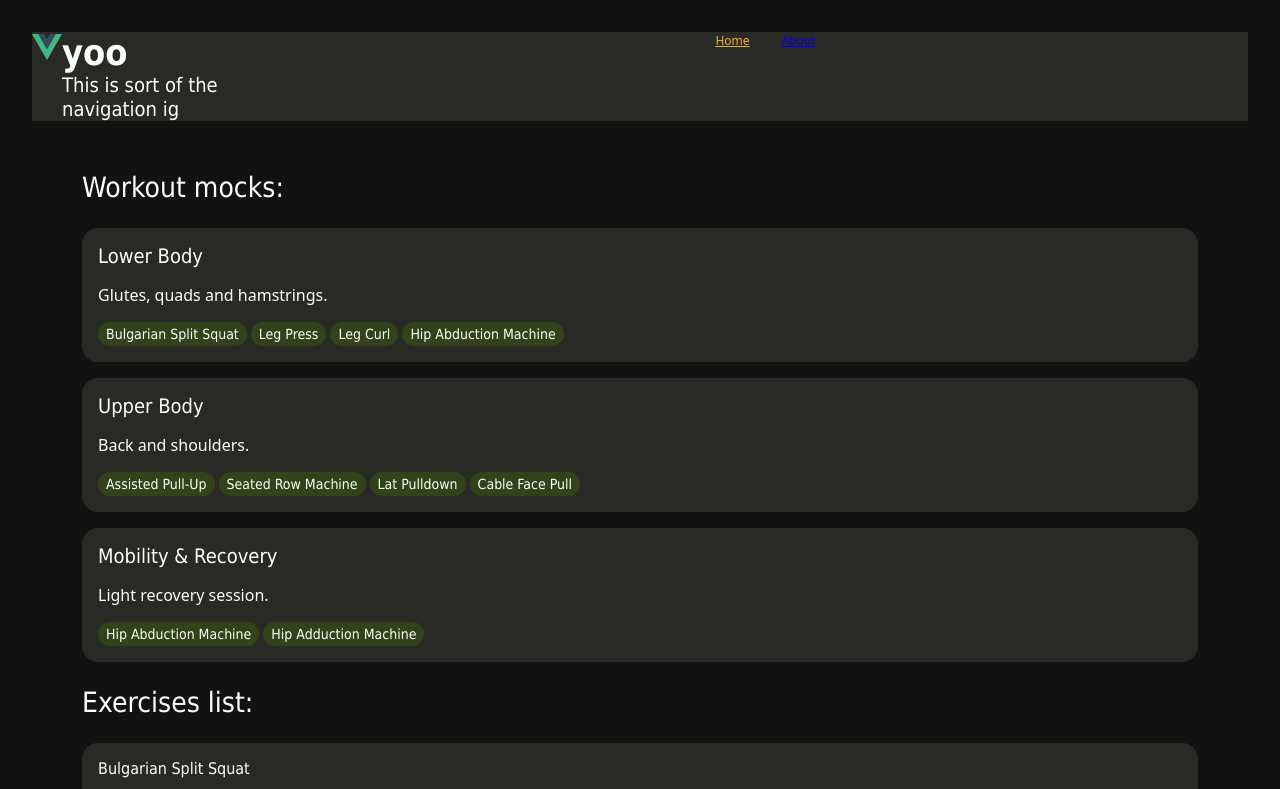
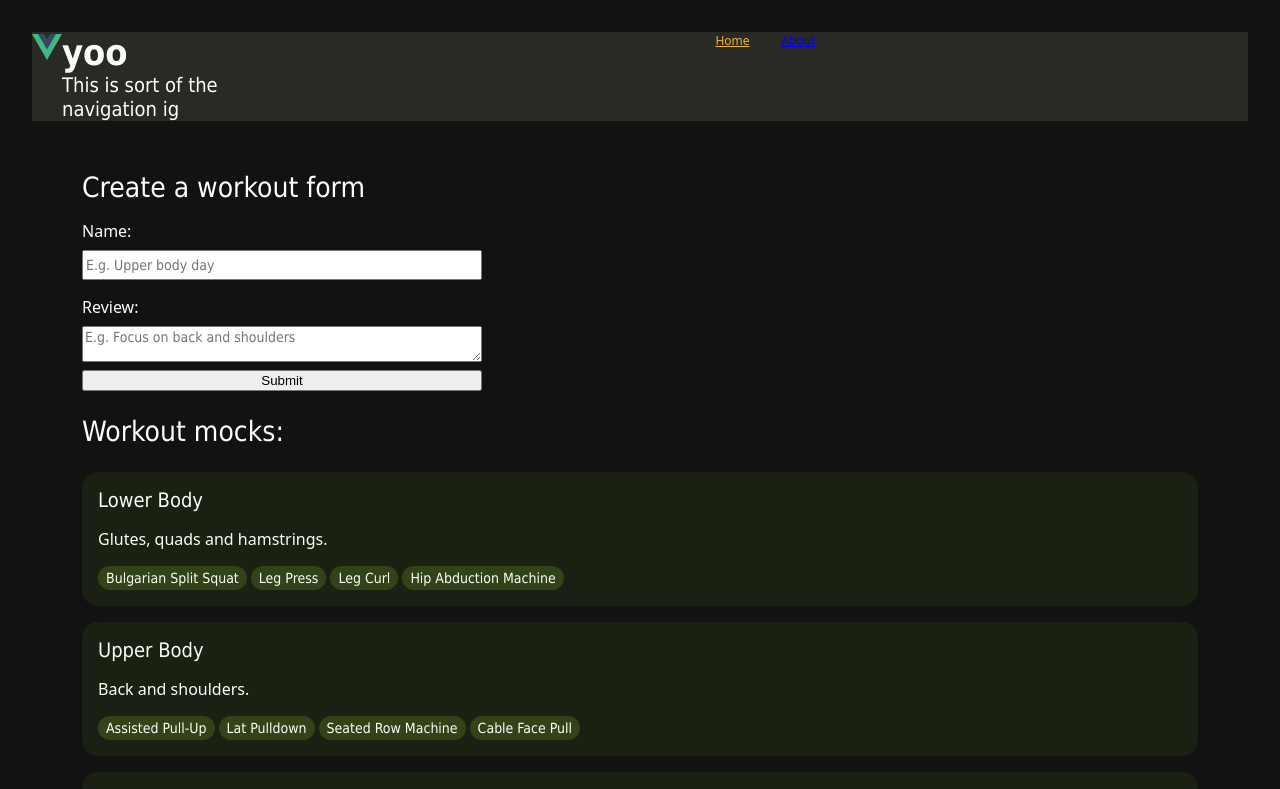
Before and after one commit to EvgeniaBabulkova/gym-bubble, a Vue app: page / in a window 1280 px wide. Shown: the top 789 px of the page. Built offline with nearby package versions, Linux system fonts and the light colour scheme.

Commit message:
workout form ui

```diff
--- a/src/assets/base.css
+++ b/src/assets/base.css
@@ -8,9 +8,10 @@
 
   --col-surface-primary: #121212;
   --col-surface-secondary: #292a26;
-  --col-surface-tertiary: #324319;
+  --col-surface-tertiary: #1a2012;
   --col-surface-invert: #fafff8;
 
+  --col-graph: #324319;
   --col-graph-1: #edb337;
   --col-graph-2: #f2542d;
 
--- a/src/components/Chip.vue
+++ b/src/components/Chip.vue
@@ -13,7 +13,7 @@ div {
   display: flex;
   width: fit-content;
   justify-content: center;
-  background-color: var(--col-surface-tertiary);
+  background-color: var(--col-graph);
   padding: var(--spacing-xs) var(--spacing-sm);
   border-radius: var(--border-radius);
   font: var(--font-chip);
--- /dev/null
+++ b/src/components/CreateWorkoutForm.vue
@@ -0,0 +1,58 @@
+<script setup lang="ts">
+import { reactive } from 'vue'
+
+const workoutForm = reactive({
+  name: '',
+  description: '',
+  exercises: [],
+})
+function onWorkoutSubmit() {}
+</script>
+
+<template>
+  <form class="workoutForm" @submit.prevent="onWorkoutSubmit">
+    <h2>Create a workout form</h2>
+    <!-- todo: abstract input into component -->
+    <div class="input">
+      <label for="workoutName">Name:</label>
+      <input id="workoutName" placeholder="E.g. Upper body day" v-model="workoutForm.name" />
+    </div>
+
+    <!-- todo: abstract textarea into component -->
+    <div class="input">
+      <label for="workoutDescription">Review:</label>
+      <textarea
+        id="workoutDescription"
+        placeholder="E.g. Focus on back and shoulders"
+        v-model="workoutForm.description"
+      ></textarea>
+
+      <!-- todo: abstract the button into component -->
+      <button type="submit">Submit</button>
+    </div>
+  </form>
+</template>
+
+<style>
+.input {
+  display: flex;
+  flex-direction: column;
+  gap: var(--spacing-sm);
+}
+
+input {
+  height: 30px;
+}
+
+.workoutForm {
+  display: flex;
+  flex-direction: column;
+  width: 400px;
+  gap: var(--spacing-md);
+}
+
+input::placeholder,
+textarea::placeholder {
+  font: var(--font-bodyStd);
+}
+</style>
--- a/src/components/WorkoutCard.vue
+++ b/src/components/WorkoutCard.vue
@@ -7,15 +7,6 @@ import Chip from './Chip.vue'
 const { workout } = defineProps<{
   workout: Workout
 }>()
-
-// some returns true/false and for each exercise the filter gets an answer weather to keep it
-const workoutExercise = computed(() => {
-  console.log('all exercises:', exercises)
-  console.log('workout exercises:', workout.exercises)
-  return exercises.filter((exercise) =>
-    workout.exercises.some((workoutExercise) => workoutExercise.exerciseId === exercise.id),
-  )
-})
 </script>
 
 <template>
@@ -24,7 +15,9 @@ const workoutExercise = computed(() => {
     <p>{{ workout.description }}</p>
 
     <ul>
-      <li v-for="exercise in workoutExercise" key="exercise.id"><Chip :label="exercise.name" /></li>
+      <li v-for="exercise in workout.exercises" key="exercise.id">
+        <Chip :label="exercise.name" />
+      </li>
     </ul>
   </div>
 </template>
@@ -33,7 +26,7 @@ const workoutExercise = computed(() => {
 .card {
   display: flex;
   flex-direction: column;
-  background-color: var(--col-surface-secondary);
+  background-color: var(--col-surface-tertiary);
   padding: var(--spacing-md);
   border-radius: var(--border-radius);
   gap: var(--spacing-md);
--- a/src/data/workouts-mock.ts
+++ b/src/data/workouts-mock.ts
@@ -6,10 +6,34 @@ export const workouts: Workout[] = [
     name: 'Lower Body',
     description: 'Glutes, quads and hamstrings.',
     exercises: [
-      { exerciseId: 1, order: 1 },
-      { exerciseId: 2, order: 2 },
-      { exerciseId: 3, order: 3 },
-      { exerciseId: 4, order: 4 },
+      {
+        id: 1,
+        name: 'Bulgarian Split Squat',
+        muscleGroups: ['Glutes', 'Quadriceps', 'Adductors'],
+        description:
+          'Place rear foot on a bench, keep chest upright, lower until front thigh is near parallel, then drive through the front foot.',
+      },
+      {
+        id: 2,
+        name: 'Leg Press',
+        muscleGroups: ['Quadriceps', 'Glutes', 'Hamstrings'],
+        description:
+          'Keep feet shoulder-width apart on the platform, lower under control, and press without locking the knees.',
+      },
+      {
+        id: 3,
+        name: 'Leg Curl',
+        muscleGroups: ['Hamstrings'],
+        description:
+          'Keep hips stable against the pad, curl the weight toward you, and lower slowly.',
+      },
+      {
+        id: 4,
+        name: 'Hip Abduction Machine',
+        muscleGroups: ['Gluteus Medius', 'Gluteus Minimus'],
+        description:
+          'Sit upright, push knees outward under control, pause briefly, and return slowly.',
+      },
     ],
   },
   {
@@ -17,10 +41,34 @@ export const workouts: Workout[] = [
     name: 'Upper Body',
     description: 'Back and shoulders.',
     exercises: [
-      { exerciseId: 6, order: 1 },
-      { exerciseId: 8, order: 2 },
-      { exerciseId: 7, order: 3 },
-      { exerciseId: 9, order: 4 },
+      {
+        id: 6,
+        name: 'Assisted Pull-Up',
+        muscleGroups: ['Latissimus Dorsi', 'Biceps', 'Upper Back'],
+        description:
+          'Keep shoulders down and back, pull chest toward the bar, and lower under control.',
+      },
+      {
+        id: 8,
+        name: 'Lat Pulldown',
+        muscleGroups: ['Latissimus Dorsi', 'Biceps'],
+        description:
+          'Pull the bar toward the upper chest while keeping the torso stable and shoulders down.',
+      },
+      {
+        id: 7,
+        name: 'Seated Row Machine',
+        muscleGroups: ['Upper Back', 'Latissimus Dorsi', 'Rear Deltoids'],
+        description:
+          'Keep chest up, pull handles toward your torso, squeeze shoulder blades together, then return slowly.',
+      },
+      {
+        id: 9,
+        name: 'Cable Face Pull',
+        muscleGroups: ['Rear Deltoids', 'Upper Back', 'Rotator Cuff'],
+        description:
+          'Pull the rope toward eye level, flare elbows outward, and squeeze the upper back.',
+      },
     ],
   },
   {
@@ -28,8 +76,20 @@ export const workouts: Workout[] = [
     name: 'Mobility & Recovery',
     description: 'Light recovery session.',
     exercises: [
-      { exerciseId: 4, order: 1 },
-      { exerciseId: 5, order: 2 },
+      {
+        id: 4,
+        name: 'Hip Abduction Machine',
+        muscleGroups: ['Gluteus Medius', 'Gluteus Minimus'],
+        description:
+          'Sit upright, push knees outward under control, pause briefly, and return slowly.',
+      },
+      {
+        id: 5,
+        name: 'Hip Adduction Machine',
+        muscleGroups: ['Adductors'],
+        description:
+          'Sit upright, bring knees together in a controlled motion, then return slowly.',
+      },
     ],
   },
 ]
--- a/src/views/HomeView.vue
+++ b/src/views/HomeView.vue
@@ -1,4 +1,5 @@
 <script setup lang="ts">
+import CreateWorkoutForm from '@/components/CreateWorkoutForm.vue'
 import ExerciseCard from '@/components/ExerciseCard.vue'
 import WorkoutCard from '@/components/WorkoutCard.vue'
 import { exercises } from '@/data/exercises'
@@ -6,7 +7,8 @@ import { workouts } from '@/data/workouts-mock'
 </script>
 
 <template>
-  <div class="exercisesContainer">
+  <div class="mainContainer">
+    <CreateWorkoutForm />
     <h2>Workout mocks:</h2>
     <ul class="workoutsList">
       <li v-for="workout in workouts">
@@ -23,7 +25,7 @@ import { workouts } from '@/data/workouts-mock'
 </template>
 
 <style scoped>
-.exercisesContainer {
+.mainContainer {
   display: flex;
   flex-direction: column;
   padding: 50px;
```
Also changed, not shown: src/types/workouts.ts (+1 -8 lines).
